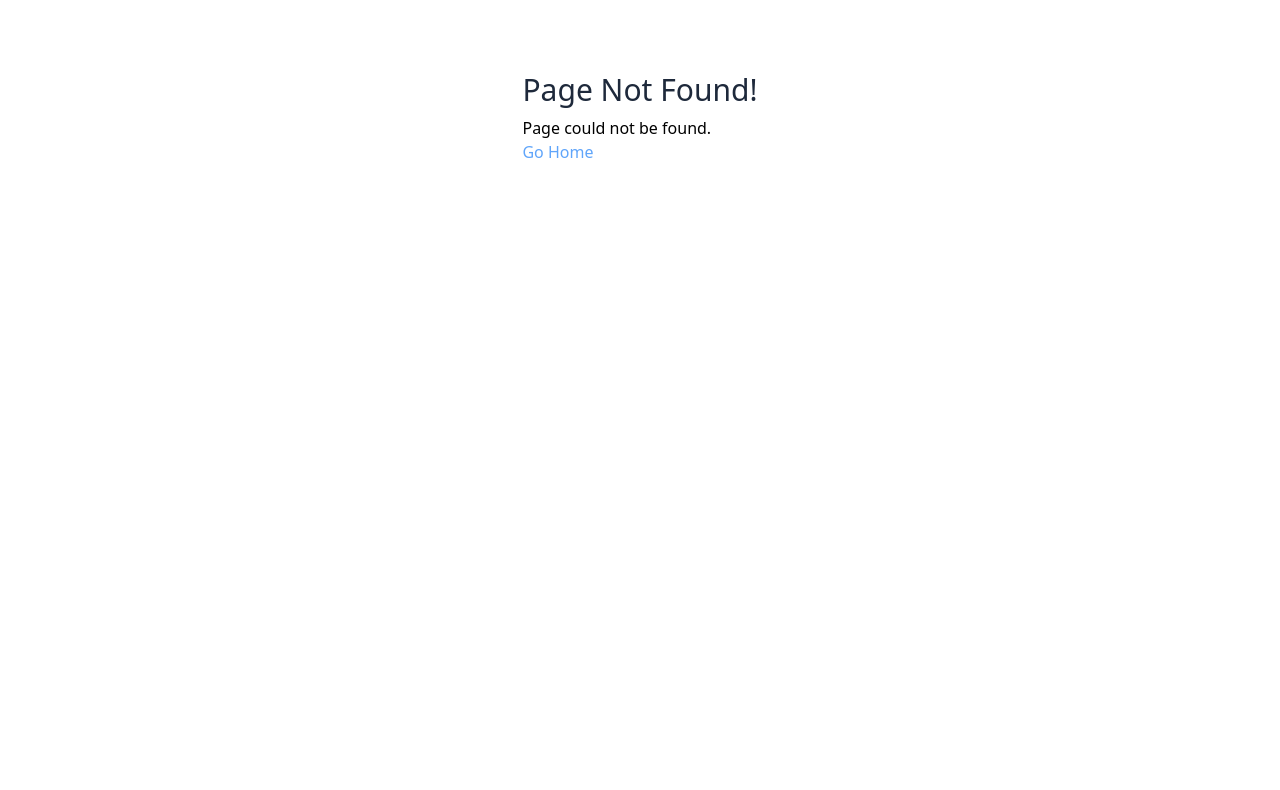
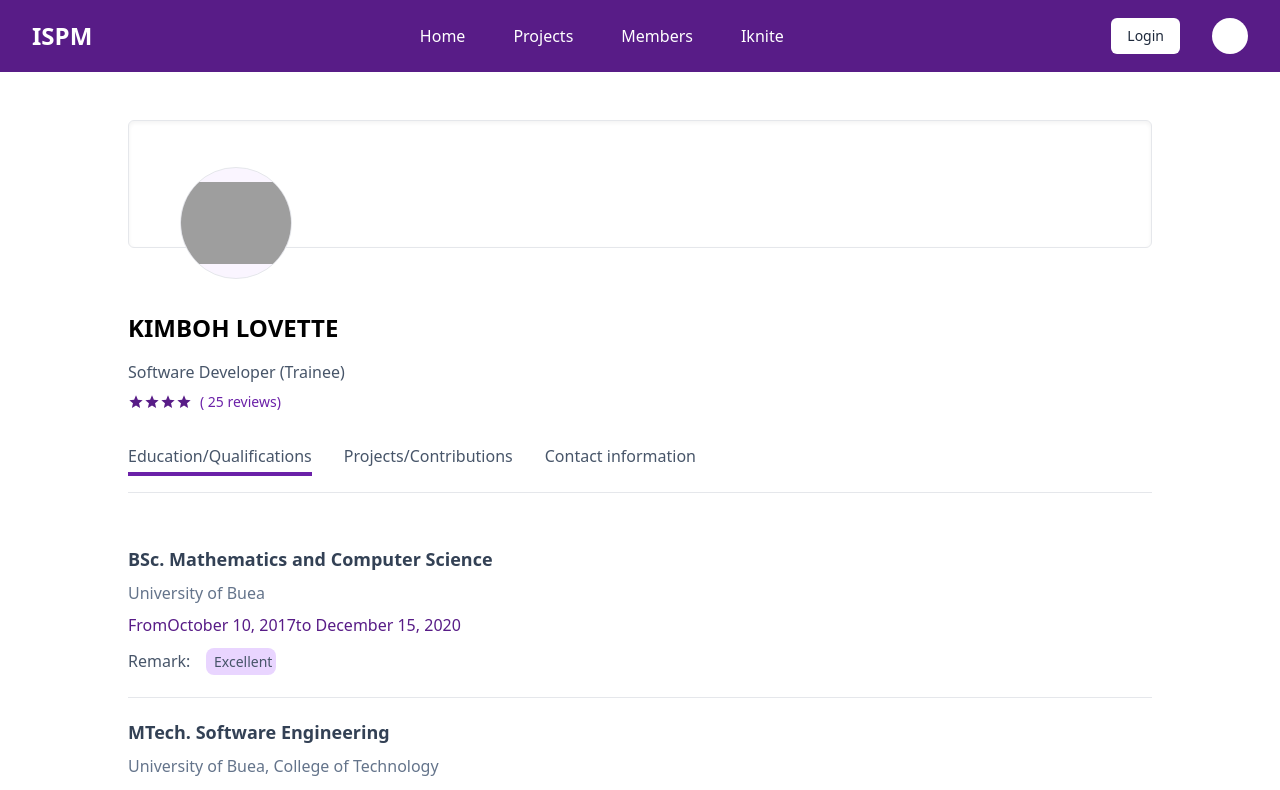
Before and after one commit to Kimbohlovette/iknite-portfolio-manager, a React (Create React App) app: page /members/1 in a window 1280 px wide. Before the commit this address had no page. Shown: the top 790 px of the page. Built offline with nearby package versions, Linux system fonts and the light colour scheme; grey boxes are pictures that could not be loaded; some icons are missing.

Commit message:
Implemented routes with params for members subsections

```diff
--- a/src/components/NavBar.tsx
+++ b/src/components/NavBar.tsx
@@ -8,7 +8,7 @@ export default function NavBar(): JSX.Element {
     const isAuthenticated = useAppSelector(state=> state.auth.isAuthenticated)
     return (
         <header className="flex flex-row justify-between items-center bg-purple-900 py-4 text-white px-4 sm:px-8">
-            <div className="brand text-2xl font-bold">Brand</div>
+            <div className="brand text-2xl font-bold">ISPM</div>
             <nav className="hidden sm:block">
                 <ul className="flex flex-row gap-4 font-medium">
                     <Link to="/">
--- a/src/pages/MemberProfile.tsx
+++ b/src/pages/MemberProfile.tsx
@@ -1,19 +1,29 @@
 import { Icon } from '@iconify/react'
 import React from 'react'
-import { NavLink, Outlet } from 'react-router-dom'
+import { NavLink, Outlet, useParams } from 'react-router-dom'
+import { useAppSelector } from '../app/hooks';
+import { Qualification } from '../shared/types';
 
 function MemberProfile() {
+    const params = useParams();
+    console.log(params.memberId)
+    const memberId = Number(params['memberId'])
+
+    const member = useAppSelector(state => {
+        const members = state.data.members
+        return members.filter( m => m['id']===memberId)[0]
+    });
   return (
     <div className="max-w-5xl mx-auto">
         <div className="header">
             <div className="min-h-[8rem] border w-full rounded-md relative shadow-inner  my-12">
             <div className="avatar border w-28 h-fit aspect-square rounded-full bg-purple-50 flex justify-center items-center text-3xl overflow-hidden absolute left-1/3 sm:left-[5%] -bottom-8">
-                <img src="https://pbs.twimg.com/profile_images/1605890194200207360/4sRtb9LT_400x400.jpg"alt='' className="max-h-full"/>
+                <img src={member.profileImage} alt='' className="max-h-full"/>
             </div>
             </div>
             <div className="py-2">
-                <h1 className="py-2 font-semibold text-2xl">KIMBOH LOVETTE BANTAR</h1>
-                <p className="text-slate-600 py-2">Software Developer Trainee</p>
+                <h1 className="py-2 font-semibold text-2xl uppercase">{member.name}</h1>
+                <p className="text-slate-600 py-2">{member.dept+" ("+member.level+")"}</p>
                 <div className="flex flex-row gap-2">
                     <div className="reviews flex flex-row items-center text-purple-900">
                         <Icon icon="material-symbols:star" />
@@ -28,15 +38,15 @@ function MemberProfile() {
 
         <header className="w-full py-4 my-2 border-b text-slate-600">
             <div className="flex flex-row flex-wrap gap-8 [&>*]:pb-1">
-                <NavLink to="/members" className={({isActive})=> isActive?" border-purple-800 border-b-4":"border-b-transparent border-b-4"} end>
+                <NavLink to={"/members/" + memberId} className={({isActive})=> isActive?" border-purple-800 border-b-4":"border-b-transparent border-b-4"} end>
                     Education
                     <span className="hidden sm:inline-block">/Qualifications</span>
                 </NavLink>
-                <NavLink to="/members/contributions" className={({isActive})=> isActive?"border-b-4 pb-1 border-purple-800":""}>
+                <NavLink to={"/members/" + memberId + "/contributions"} className={({isActive})=> isActive?"border-b-4 pb-1 border-purple-800":""}>
                     Projects
                     <span className="hidden sm:inline-block"> /Contributions</span>
                 </NavLink>
-                <NavLink to="/members/contacts" className={({isActive})=> isActive?"border-b-4 pb-1 border-purple-800":""}>
+                <NavLink to={"/members/" + memberId + "/contacts"} className={({isActive})=> isActive?"border-b-4 pb-1 border-purple-800":""}>
                     <span className="hidden sm:block">Contact information</span>
                     <span className="sm:hidden">Contacts</span>
                     </NavLink>
@@ -49,15 +59,34 @@ function MemberProfile() {
 
 
 export function Education() {
+    const id = Number(useParams()['memberId'])
+    const eduction = useAppSelector( state =>{
+        return state.data.members
+    })
+    .filter( m=>{
+        return m['id'] ===id;
+    })[0]
+    .education;
+
+    const formatedQualifications = eduction.map( (q,k) => <Certificate cert={q} key={k} />)
     return (
         <div className="my-8 divide-y [&>*]:py-4">
-            <Certificate />
-            <Certificate />
+            {formatedQualifications}
         </div>
     )
 }
 
 export function Contributions() {
+
+    const id = Number(useParams()['memberId'])
+    const contributions = useAppSelector( state =>{
+        return state.data.members
+    })
+    .filter( m=>{
+        return m['id'] ===id;
+    })[0]
+    .contributions;
+
     return (
         <div className="my-5">
             <table className="w-full divide-y text-sm">
@@ -67,26 +96,7 @@ export function Contributions() {
                     <td>Contributors</td>
                     <td>Status</td>
                 </thead>
-                <tr className="[&>*]:py-2 hover:bg-slate-200 text-slate-500 rounded-sm">
-                    <td>icon</td>
-                    <td className="flex-1">Bohikor</td>
-                    <td className="flex flex-row justify-start items-center">
-                        <Avatar />
-                        <Avatar />
-                        <Avatar />
-                        <Avatar />
-                    </td>
-                    <td className="text-green-600">completed</td>
-                </tr>
-                <tr className="[&>*]:py-2 hover:bg-slate-200 text-slate-500 rounded-sm">
-                    <td>icon</td>
-                    <td className="flex-1">Cliqets</td>
-                    <td className="flex flex-row justify-start items-center">
-                        <Avatar />
-                        <Avatar />
-                    </td>
-                    <td className="text-blue-500">in progress</td>
-                </tr>
+                {contributions}
             </table>
         </div>
     )
@@ -94,13 +104,15 @@ export function Contributions() {
 
 
 // ============== Helper components ===================
-function Certificate(){
+function Certificate(props:{cert: Qualification}){
     return (
         <div>
-            <h1 className="my-1 text-lg text-slate-700 font-semibold">BSc. Mathematics and Computer Science</h1>
-            <p className="py-1 text-slate-500">University of Buea</p>
-            <p className="py-1 text-purple-900">From 2017 to 2020</p>
-            <div className="text-slate-600 my-2">Remark: <span className="px-4 py-1 rounded-lg text-sm bg-purple-200">Excellent</span></div>
+            <h1 className="my-1 text-lg text-slate-700 font-semibold">{props.cert.degree}</h1>
+            <p className="py-1 text-slate-500">{props.cert.institution}</p>
+            <p className="py-1 text-purple-900">{"From" + props.cert.startDate + "to " + props.cert.endDate }</p>
+            <div className="text-slate-600 my-2">Remark:
+                <span className="p-1 ml-4 rounded-lg text-sm bg-purple-200">{" " + props.cert.remark}</span>
+            </div>
         </div>
     )
 }
@@ -108,7 +120,7 @@ function Certificate(){
 export function Avatar(){
     return (
         <div className="max-h-8 overflow-hidden rounded-full shadow-inner border aspect-square">
-            <img src="https://pbs.twimg.com/profile_images/1605890194200207360/4sRtb9LT_400x400.jpg" className="h" alt="" />
+            <img src= {"/sfdfk"} className="h" alt="" />
         </div>
     )
 }
@@ -118,6 +130,20 @@ export function Avatar(){
 
 
 export function ContactInfo():JSX.Element {
+    const memberId = Number(useParams().memberId)
+
+    const member = useAppSelector(state => state.data.members.find(m=> m.id ===memberId));
+
+    const contacts = member?.contacts;
+    const emails = contacts?.emails.map( email =>{
+        return (
+            <li>{email}</li>
+        )
+    });
+
+    const phones = contacts?.phones.map( phone =>(<li>{phone}</li>))
+    const addresses = contacts?.addresses.map( address => (<li>{address}</li>))
+
     return (
         <div>
             <div className="rounded-md w-full shadow-inner border p-4 my-8">
@@ -131,8 +157,7 @@ export function ContactInfo():JSX.Element {
                             </h2>
 
                             <ul className="text-sm text-slate-500 px-10 flex flex-col gap-2 py-2 list-disc">
-                                <li>kimbohlovette@gmail.com</li>
-                                <li>kimboh.lovette@iknite.space</li>
+                                {emails}
                             </ul>
                         </li>
                         <li>
@@ -141,8 +166,7 @@ export function ContactInfo():JSX.Element {
                             Mobile & Whatsapp</h2>
 
                             <ul className="text-sm text-slate-500 px-10 flex flex-col gap-2 py-2 list-disc">
-                                <li>+237 654 11 59 22</li>
-                                <li>+237 671 92 70 65</li>
+                                {phones}
                             </ul>
                         </li>
                         <li>
@@ -150,8 +174,7 @@ export function ContactInfo():JSX.Element {
                             <Icon icon="ph:address-book-fill" className="inline-block text-xl mr-2" />
                             Address Lines</h2>
                             <ul className="text-sm text-slate-500 px-10 flex flex-col gap-2 py-2 list-disc">
-                                <li>Razel street, molyko buea</li>
-                                <li>Kitchen corner, Untarred malingo, Molyko Buea</li>
+                                {addresses}
                             </ul>
                         </li>
                     </ul>
--- a/src/pages/Members.tsx
+++ b/src/pages/Members.tsx
@@ -1,4 +1,3 @@
-import { Icon } from '@iconify/react'
 import React from 'react'
 import { BsPlus } from 'react-icons/bs'
 import {  useAppSelector } from '../app/hooks';
@@ -58,7 +57,7 @@ function Members() {
 
 function Member(prop: {member: MemberType}){
     return (
-        <tr className="gap-y-5 px-2 [&>*]:py-2 rounded-sm cursor-pointer hover:bg-slate-100">
+        <tr className="gap-y-5 px-2 [&>*]:py-2 rounded-sm cursor-pointer hover:bg-slate-100  align-middle">
             <td className="flex justify-center">
                 <div className="avatar rounded-full aspect-square border flex items-center justify-center w-fit">
                     <img src={prop.member.profileImage} className="h-12 aspect-square w-auto object-center object-cover rounded-full" alt="" />
@@ -67,10 +66,10 @@ function Member(prop: {member: MemberType}){
 
             <td>
                 <h1 className="">{prop.member.name}</h1>
-                <span className="text-xs sm:text-sm font-extralight text-slate-400 italic">{prop.member.dept}</span>
+                <span className="text-xs sm:text-sm font-extralight text-slate-400">{prop.member.dept}</span>
             </td>
             <td className="hidden sm:block text-slate-400">
-                {prop.member.level}
+                {prop.member.level+ " " + prop.member.dept}
             </td>
             <td className="text-center sm:text-left">
                 {prop.member.contributions.length}
--- a/src/pages/Projects.tsx
+++ b/src/pages/Projects.tsx
@@ -1,15 +1,13 @@
 import { useState } from 'react'
 import { FaCaretDown } from 'react-icons/fa'
 import { BsPlus } from "react-icons/bs"
-import ProjectDetail from './ProjectDetail'
 
 function Projects() {
 
     const [open, toggleDropdown] = useState(false)
     return (
         <div className="my-8">
-            <ProjectDetail />
-            {/* <header className="flex justify-between items-center flex-row">
+            <header className="flex justify-between items-center flex-row">
                 <div className="relative">
                     <button
                     className="text-purple-900 hover:text-purple-600 py-2 px-4 border rounded-md"
@@ -55,7 +53,7 @@ function Projects() {
                         <Project />
                     </tbody>
                 </table>
-            </div> */}
+            </div>
         </div>
     )
 }
--- a/src/shared/data.json
+++ b/src/shared/data.json
@@ -140,7 +140,7 @@
 			"name": "Samba Carlson",
 			"level": "Trainee",
 			"dept": "Software Developer",
-			"profileImage": "",
+			"profileImage": "https://ca.slack-edge.com/T034UBTL0HZ-U047C39A7RV-6e61e6215151-512",
 			"coverImage": "",
 			"mediaLinks": {
 				"facebook": "https://www.facebook.com/profile.php?id=100009005566882",
@@ -240,7 +240,7 @@
 			"name": "Namkat Cedrick",
 			"level": "Intern",
 			"dept": "Software Developer",
-			"profileImage": "https://pbs.twimg.com/profile_images/1613567656728166402/l6l0psFr_400x400.jpg",
+			"profileImage": "https://ca.slack-edge.com/T034UBTL0HZ-U03CR9DLY65-46d0aadd4b6f-512",
 			"coverImage": "https://pbs.twimg.com/profile_banners/1332713409524224001/1670314414/1500x500",
 			"mediaLinks": {
 				"facebook": "https://www.facebook.com/namkat.cedrick",
@@ -341,7 +341,7 @@
 			"name": "Asonganyi Rouclec",
 			"level": "Lead",
 			"dept": "Software Developer",
-			"profileImage": "",
+			"profileImage": "https://ca.slack-edge.com/T034UBTL0HZ-U03FLGJQF4H-3c649e1ebc3e-512",
 			"coverImage": "https://media.licdn.com/dms/image/C4E03AQEUr1lxvbD6rw/profile-displayphoto-shrink_200_200/0/1658455043165?e=1680739200&v=beta&t=QlYu7UZAqrpYAOj2Z9Djrq6G4MlOJK03Tn6wqAjHBPk",
 			"mediaLinks": {
 				"facebook": "https://www.facebook.com/asonganyi.rouclec.16",
```
Also changed, not shown: src/App.tsx (+11 -6 lines).
